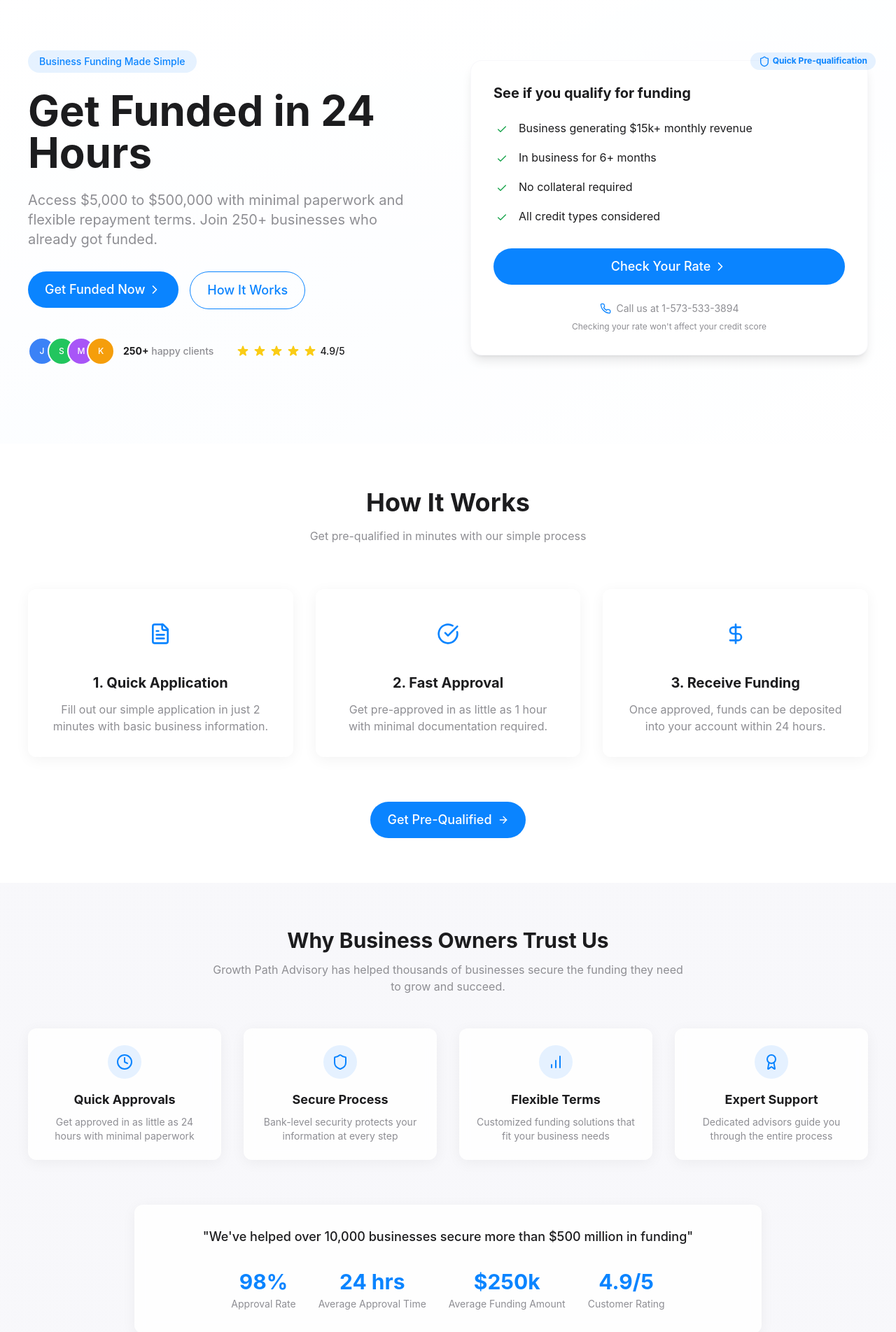
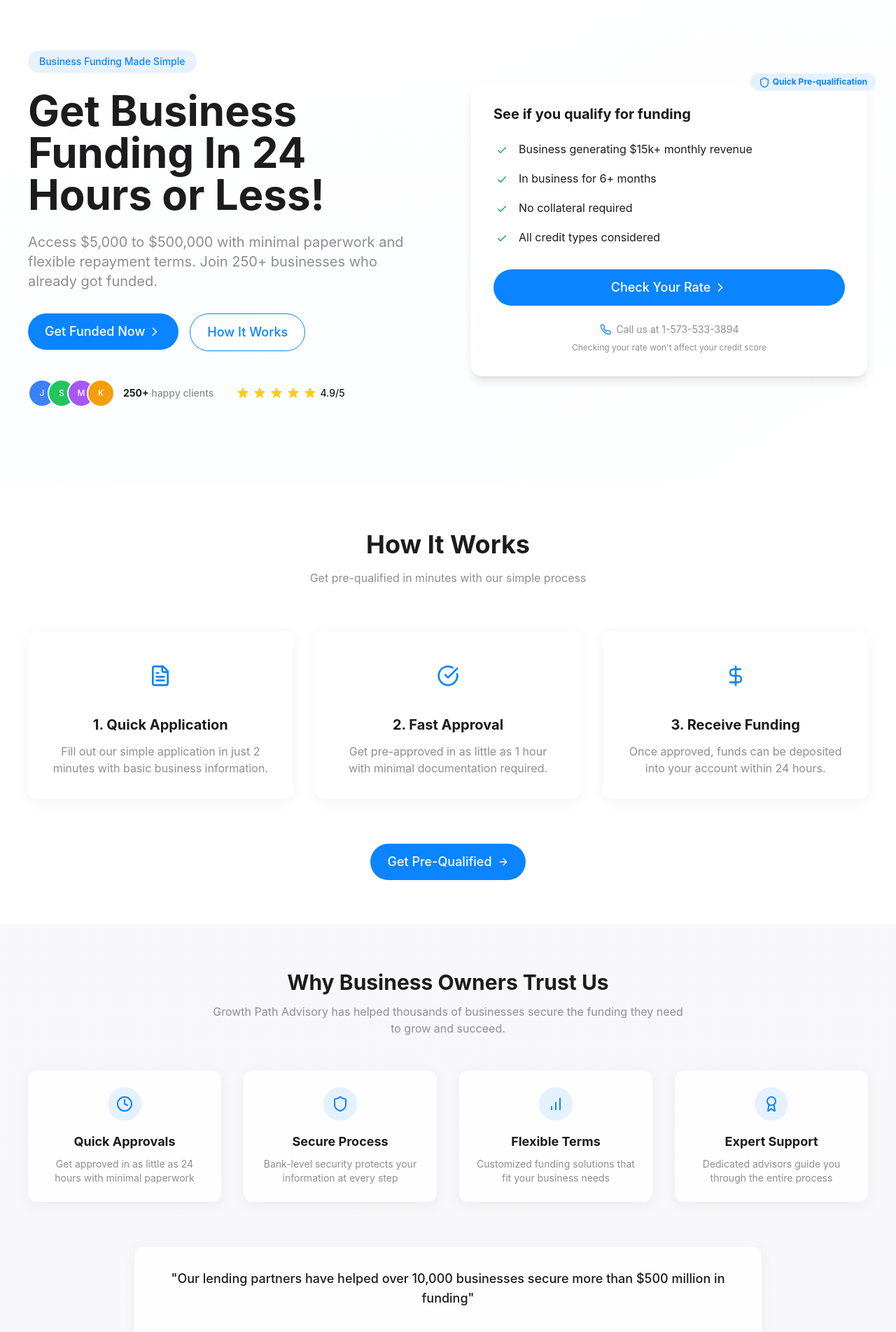
Before and after one commit to Dontworryaboutit69/bridge-flow-builder, a React (Vite) app: page / in a window 1280 px wide. Shown: the part 200-2104 px from the top of the page at 70% size. Built offline with nearby package versions, Linux system fonts and the light colour scheme.

Commit message:
Optimize mobile testimonials and update text
- Center testimonial stars and text on mobile
- Update hero headline
- Update trust indicator section text and values

```diff
--- a/src/components/Hero.tsx
+++ b/src/components/Hero.tsx
@@ -21,7 +21,7 @@ const Hero = () => {
             </div>
 
             <h1 className="text-4xl md:text-5xl lg:text-6xl font-bold text-funding-dark mb-6 leading-tight">
-              Get Funded in 24 Hours
+              Get Business Funding In 24 Hours or Less!
             </h1>
 
             <p className="text-xl text-funding-gray mb-8 max-w-xl mx-auto lg:mx-0">
--- a/src/components/TrustIndicators.tsx
+++ b/src/components/TrustIndicators.tsx
@@ -59,11 +59,11 @@ const TrustIndicators = () => {
         <div className="mt-16 text-center">
           <div className="glass-card py-8 px-6 max-w-4xl mx-auto">
             <p className="font-medium text-lg text-funding-dark mb-4">
-              "We've helped over 10,000 businesses secure more than $500 million in funding"
+              "Our lending partners have helped over 10,000 businesses secure more than $500 million in funding"
             </p>
             <div className="flex flex-wrap justify-center gap-8 mt-8">
               <div className="flex flex-col items-center">
-                <span className="text-3xl font-bold text-funding-blue">98%</span>
+                <span className="text-3xl font-bold text-funding-blue">87%</span>
                 <span className="text-sm text-funding-gray mt-1">Approval Rate</span>
               </div>
               <div className="flex flex-col items-center">
@@ -71,7 +71,7 @@ const TrustIndicators = () => {
                 <span className="text-sm text-funding-gray mt-1">Average Approval Time</span>
               </div>
               <div className="flex flex-col items-center">
-                <span className="text-3xl font-bold text-funding-blue">$250k</span>
+                <span className="text-3xl font-bold text-funding-blue">$57k</span>
                 <span className="text-sm text-funding-gray mt-1">Average Funding Amount</span>
               </div>
               <div className="flex flex-col items-center">
--- a/src/components/sections/Testimonials.tsx
+++ b/src/components/sections/Testimonials.tsx
@@ -1,3 +1,4 @@
+
 import { ChevronRight } from 'lucide-react';
 import CustomButton from '@/components/ui/CustomButton';
 
@@ -49,18 +50,18 @@ const Testimonials = () => {
           {testimonials.map((testimonial, index) => (
             <div
               key={index}
-              className={`glass-card p-6 md:p-8 animate-fade-in ${testimonial.gradient} hover-scale`}
+              className={`glass-card p-6 md:p-8 animate-fade-in ${testimonial.gradient} hover-scale text-left md:text-left`}
               style={{ animationDelay: `${index * 0.1}s` }}
             >
-              <div className="flex mb-4">
+              <div className="flex justify-center md:justify-start mb-4">
                 {[...Array(testimonial.rating)].map((_, i) => (
                   <svg key={i} className="w-5 h-5 text-yellow-500" fill="currentColor" viewBox="0 0 20 20">
                     <path d="M9.049 2.927c.3-.921 1.603-.921 1.902 0l1.07 3.292a1 1 0 00.95.69h3.462c.969 0 1.371 1.24.588 1.81l-2.8 2.034a1 1 0 00-.364 1.118l1.07 3.292c.3.921-.755 1.688-1.54 1.118l-2.8-2.034a1 1 0 00-1.175 0l-2.8 2.034c-.784.57-1.838-.197-1.539-1.118l1.07-3.292a1 1 0 00-.364-1.118L2.98 8.72c-.783-.57-.38-1.81.588-1.81h3.461a1 1 0 00.951-.69l1.07-3.292z"></path>
                   </svg>
                 ))}
               </div>
-              <p className="text-funding-dark mb-4 italic">"{testimonial.quote}"</p>
-              <div className="mt-auto">
+              <p className="text-funding-dark mb-4 italic text-center md:text-left">"{testimonial.quote}"</p>
+              <div className="mt-auto text-center md:text-left">
                 <p className="font-semibold text-funding-dark">{testimonial.author}</p>
                 <p className="text-funding-gray text-sm">{testimonial.business}</p>
               </div>
```
